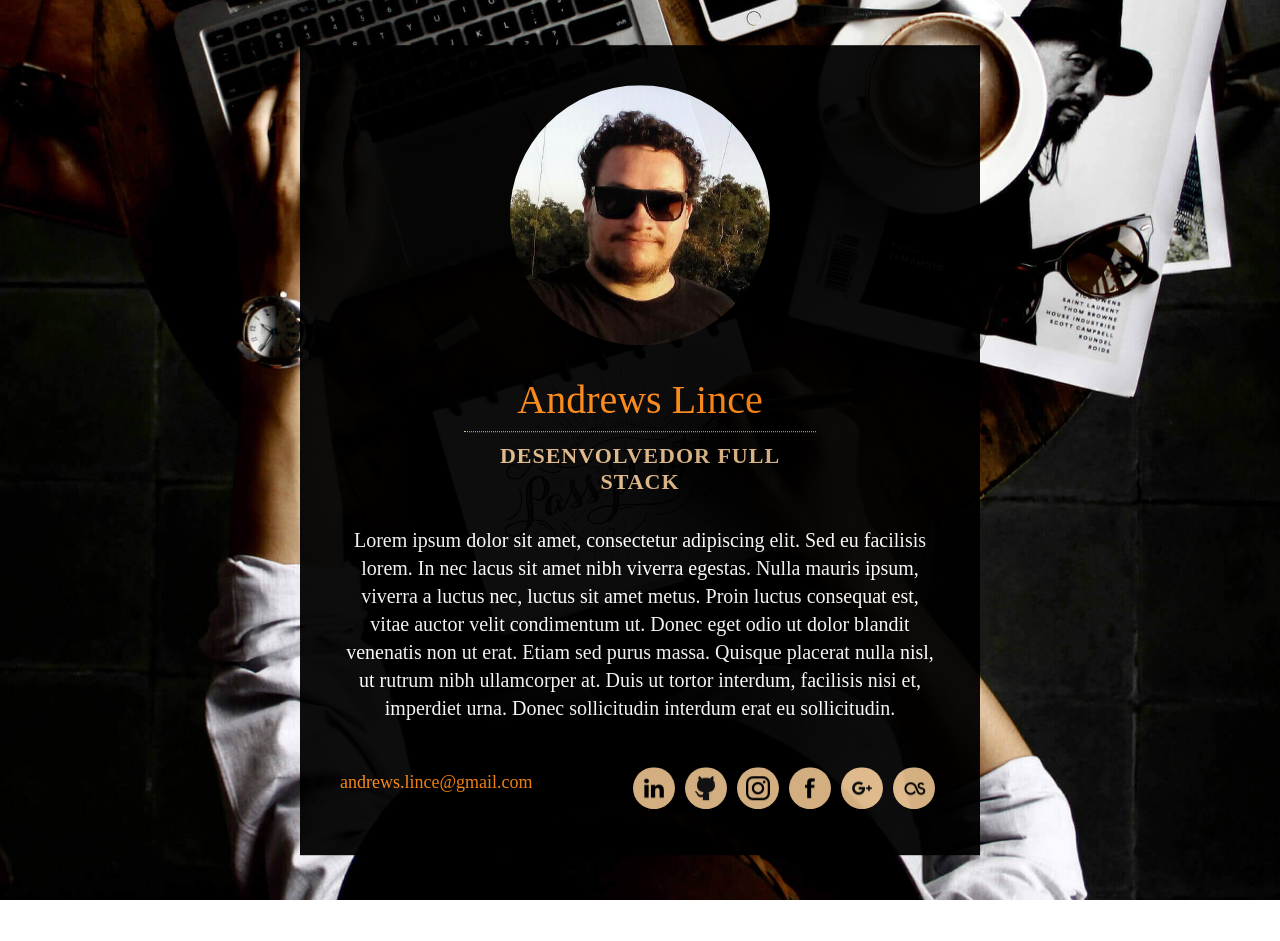
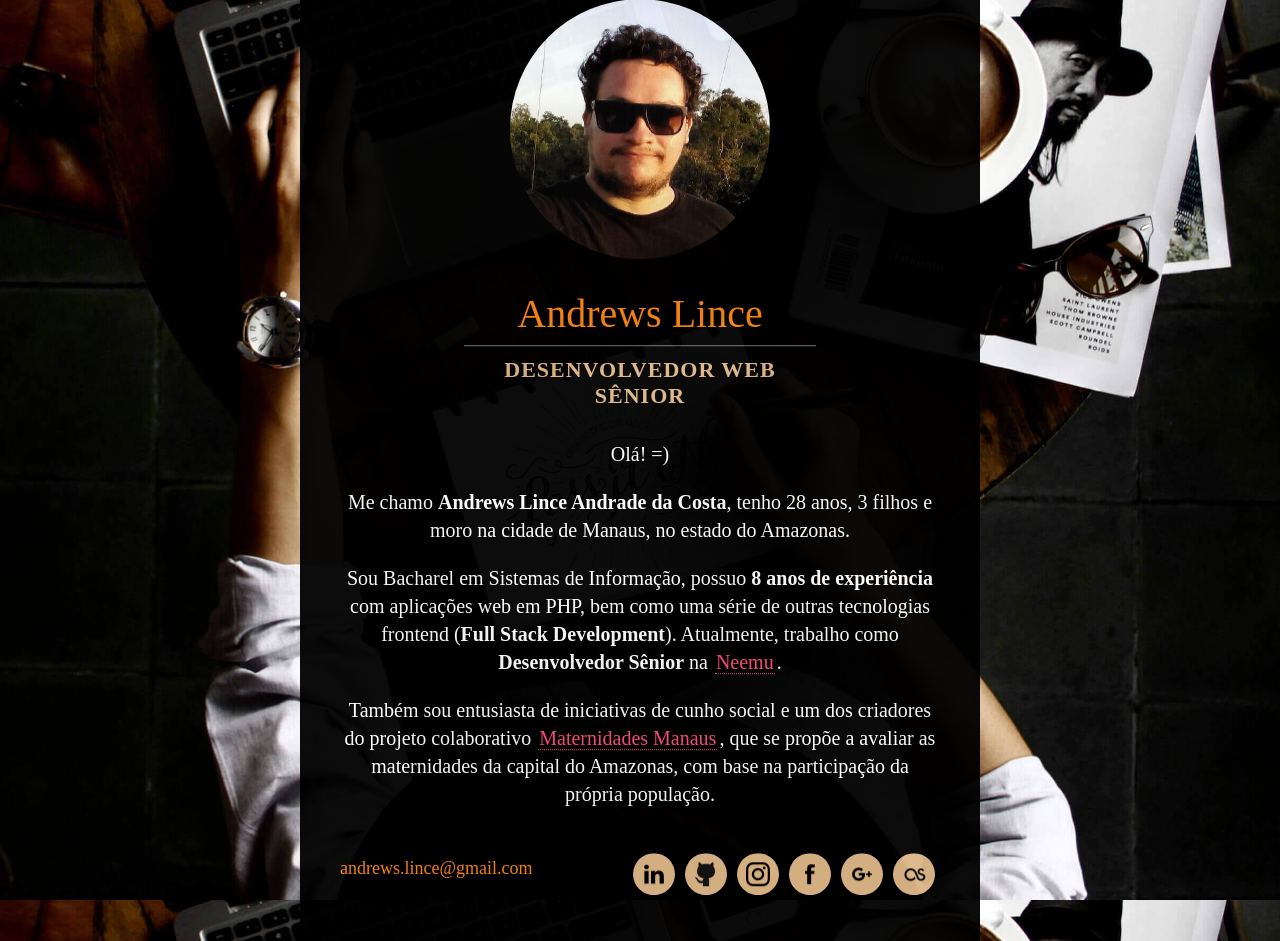
Before and after one commit to andrewslince/andrewslince.me, a Jekyll site: the page built from index.html, in a window 1280 px wide. Built offline with Jekyll 4.4.1, drawn with Linux system fonts in a browser that asks for light colours; some web fonts are replaced; before the commit the page ends 900 px from its top, so only the background shows below that.

Commit message:
[ Fix #3 ] Write about text
- Write about text and update job title;
- Improvements in layout styles.

```diff
--- a/_sass/_config.scss
+++ b/_sass/_config.scss
@@ -1,6 +1,7 @@
 // colors
 $primary-color: #fb8713;
 $secondary-color: burlywood;
+$link-color: #FF4E79;
 
 // width of the content area
 $content-width: 600px;
--- a/_sass/_default.scss
+++ b/_sass/_default.scss
@@ -23,7 +23,7 @@ h1 {
 }
 
 h2 {
-    border-top: 1px $secondary-color dotted;
+    border-top: 1px #777 solid;
     color: $secondary-color;
     font-size: 22px;
     letter-spacing: 1px;
@@ -61,6 +61,20 @@ h5 {
     color: #fff;
     line-height: 28px;
     font-size: 20px;
+
+    a {
+        border-bottom: 1px $link-color dotted;
+        color: $link-color;
+        margin: 0 2px 0 2px;
+        padding: 0 1px;
+        text-decoration: none;
+
+        &:hover,
+        &:focus {
+            background-color: $link-color;
+            color:#ffe7ed;
+        }
+    }
 }
 
 #avatar {
--- a/_sass/_firefox-fixes.scss
+++ b/_sass/_firefox-fixes.scss
@@ -2,15 +2,11 @@
  * Firefox fixes
  */
 @-moz-document url-prefix() {
-    body {
-        padding: 32% 0;
+    #centered {
+        margin: 17% 0 5% 0;
     }
 
     h2 {
         letter-spacing: 0;
     }
-
-    #centered {
-        margin: 10% 0;
-    }
 }
--- a/_sass/_responsive.scss
+++ b/_sass/_responsive.scss
@@ -1,6 +1,6 @@
 @media screen and (max-height: 800px) {
     #centered {
-        margin: 7% 0 5% 0;
+        margin: 15% 0 5% 0;
     }
 }
 
@@ -14,11 +14,11 @@
     #centered {
         box-sizing: border-box;
         left: 0;
-        margin: 30px;
+        margin: 20px;
         position: relative;
         top: 0;
         transform: initial;
-        width: calc(100% - 60px);
+        width: calc(100% - 40px);
     }
 
     #social-networks,
@@ -52,7 +52,7 @@
     }
 
     h2 {
-        font-size:18px;
+        font-size:14px;
         margin-top: -12px;
     }
 
--- a/css/main.scss
+++ b/css/main.scss
@@ -10,5 +10,5 @@
     "font",
     "config",
     "default",
-    "firefox-fixes",
-    "responsive";
+    "responsive",
+    "firefox-fixes";
--- a/index.html
+++ b/index.html
@@ -1,6 +1,6 @@
 ---
 layout: default
-title: "Site Profissional de Andrews Lince"
+title: "Andrews Lince | Desenvolvedor Web Sênior"
 ---
 
 <div id="centered">
@@ -11,12 +11,29 @@ title: "Site Profissional de Andrews Lince"
             alt="Foto de perfil de Andrews Lince"
         >
         <h1>Andrews Lince</h1>
-        <h2>Desenvolvedor Full Stack</h2>
+        <h2>Desenvolvedor Web Sênior</h2>
     </header>
     <main role="main">
-        <p id="about">
-            Lorem ipsum dolor sit amet, consectetur adipiscing elit. Sed eu facilisis lorem. In nec lacus sit amet nibh viverra egestas. Nulla mauris ipsum, viverra a luctus nec, luctus sit amet metus. Proin luctus consequat est, vitae auctor velit condimentum ut. Donec eget odio ut dolor blandit venenatis non ut erat. Etiam sed purus massa. Quisque placerat nulla nisl, ut rutrum nibh ullamcorper at. Duis ut tortor interdum, facilisis nisi et, imperdiet urna. Donec sollicitudin interdum erat eu sollicitudin.
-        </p>
+        <div id="about">
+            <p>Olá! =)</p>
+
+            <p>Me chamo <strong>Andrews Lince Andrade da Costa</strong>, tenho
+            28 anos, 3 filhos e moro na cidade de Manaus, no estado do
+            Amazonas.</p>
+
+            <p>Sou Bacharel em Sistemas de Informação, possuo <strong>8 anos de
+            experiência</strong> com aplicações web em PHP, bem como
+            uma série de outras tecnologias frontend
+            (<strong>Full Stack Development</strong>). Atualmente, trabalho como
+            <strong>Desenvolvedor Sênior</strong> na
+            <a href="http://neemu.com/" target="_blank">Neemu</a>.</p>
+
+            <p>Também sou entusiasta de iniciativas de cunho social e um dos
+            criadores do projeto colaborativo
+            <a href="https://maternidadesmanaus.com.br" target="_blank">Maternidades
+            Manaus</a>, que se propõe a avaliar as maternidades da capital do
+            Amazonas, com base na participação da própria população.</p>
+        </div>
     </main>
     <footer>
         <h5>{{ site.email }}</h5>
```
